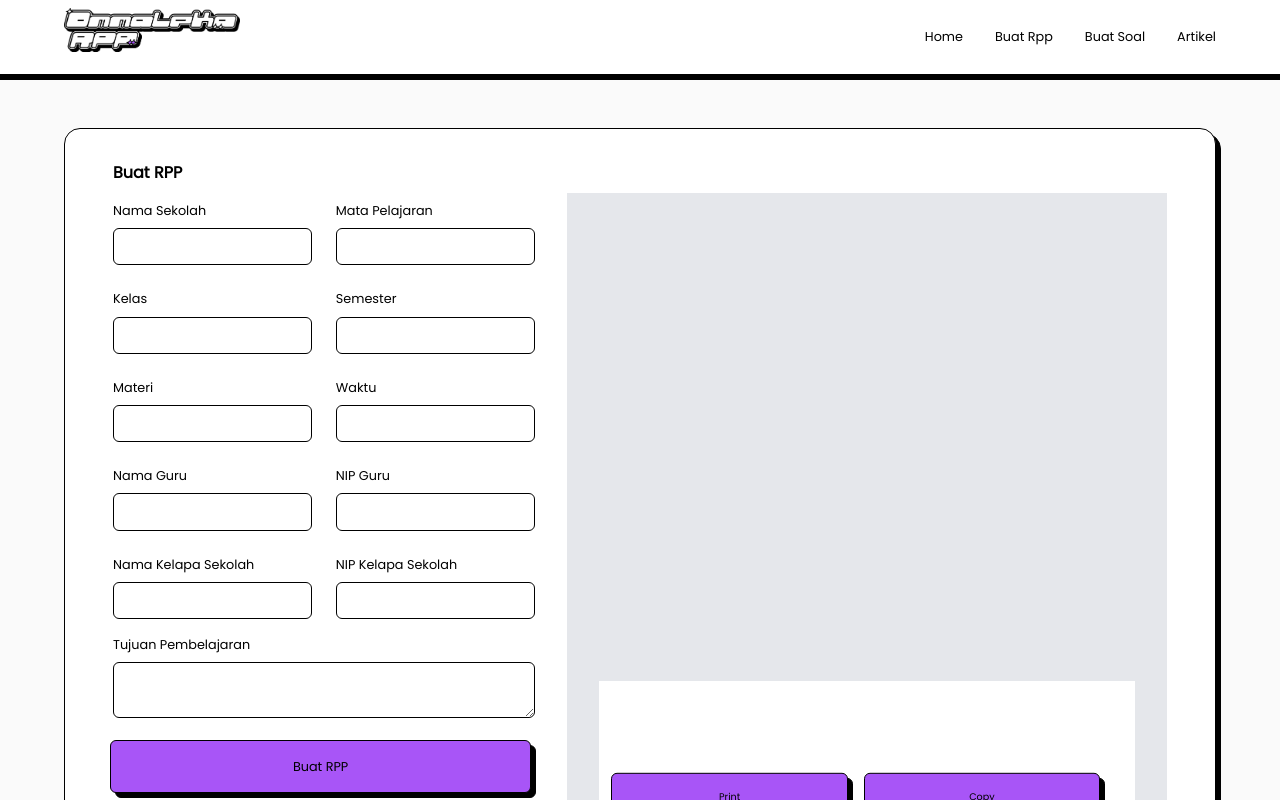
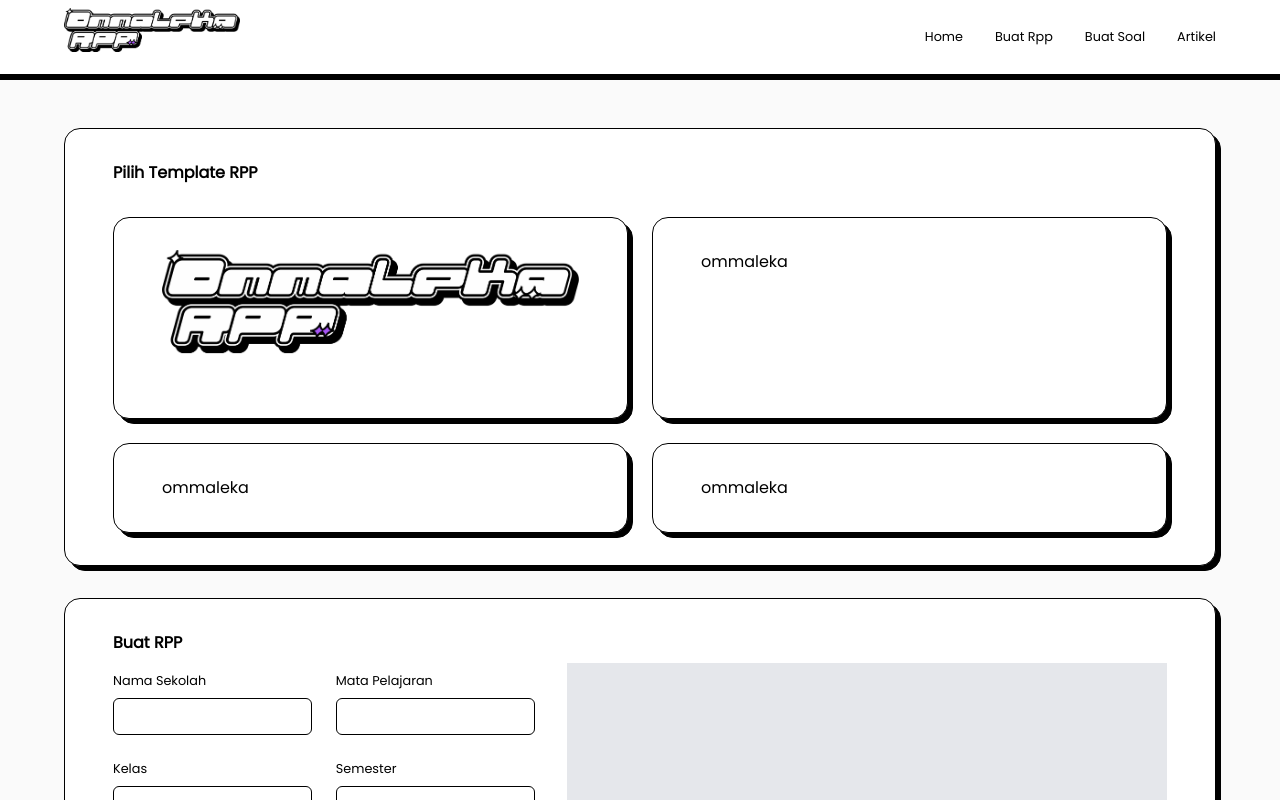
Before and after one commit to guntekhunter/ommaleka, a Next.js app: page / in a window 1280 px wide. Shown: the top 800 px of the page. Built offline with nearby package versions, Linux system fonts and the light colour scheme.

Commit message:
fead: rpp template

```diff
--- a/src/app/component/rpp/ContainerRpp.tsx
+++ b/src/app/component/rpp/ContainerRpp.tsx
@@ -11,6 +11,7 @@ import JSConfetti from "js-confetti";
 import ModalFinishRPP from "../modal/ModalFinishRPP";
 import ButtonArticle from "../button/ButtonArticle";
 import Input from "../input/Input";
+import Image from "next/image";
 
 export default function ContainerRpp() {
   const [summary, setSummary] = useState("");
@@ -118,9 +119,32 @@ export default function ContainerRpp() {
     setterFunction(e.target.value);
   };
   return (
-    <div className="w-full flex justify-center bg-[#FAFAFA] h-full min-h-screen py-[3rem] z-10">
-      <div className="w-[90%] space-y-[2rem] z-10">
-        <div className="bg-white rounded-[1rem] p-[2rem] drop-shadow-3xl px-[3rem] py-[2rem] border-[1.5px] border-black md:flex md:space-x-[2rem] z-10 space-y-[2rem]">
+    <div className="w-full flex justify-center bg-[#FAFAFA] h-full min-h-screen py-[3rem] z-0">
+      <div className="w-[90%] space-y-[2rem] z-0">
+        <div className="bg-white rounded-[1rem] p-[2rem] drop-shadow-3xl px-[3rem] py-[2rem] border-[1.5px] border-black md:block md:space-y-[2rem] z-0 space-y-[2rem] block">
+          <h1 className="text-[1rem] font-bold">Pilih Template RPP</h1>
+          <div className="grid grid-cols-2 gap-[1.5rem]">
+            <div className="bg-white rounded-[1rem] p-[2rem] drop-shadow-3xl px-[3rem] py-[2rem] border-[1.5px] border-black md:flex md:space-x-[2rem] z-0 space-y-[2rem]">
+              <Image
+                className="object-cover h-full w-full ..."
+                width={500}
+                height={500}
+                src="/logo.png"
+                alt={""}
+              />
+            </div>
+            <div className="bg-white rounded-[1rem] p-[2rem] drop-shadow-3xl px-[3rem] py-[2rem] border-[1.5px] border-black md:flex md:space-x-[2rem] z-0 space-y-[2rem]">
+              ommaleka
+            </div>
+            <div className="bg-white rounded-[1rem] p-[2rem] drop-shadow-3xl px-[3rem] py-[2rem] border-[1.5px] border-black md:flex md:space-x-[2rem] z-0 space-y-[2rem]">
+              ommaleka
+            </div>
+            <div className="bg-white rounded-[1rem] p-[2rem] drop-shadow-3xl px-[3rem] py-[2rem] border-[1.5px] border-black md:flex md:space-x-[2rem] z-0 space-y-[2rem]">
+              ommaleka
+            </div>
+          </div>
+        </div>
+        <div className="bg-white rounded-[1rem] p-[2rem] drop-shadow-3xl px-[3rem] py-[2rem] border-[1.5px] border-black md:flex md:space-x-[2rem] z-0 space-y-[2rem]">
           <div className="md:space-y-[1rem] text-[.8rem] font-normal md:w-[40%] z-10">
             <h1 className="text-[1rem] font-bold">Buat RPP</h1>
             <div className="grid grid-cols-2 gap-[1.5rem]">
```
